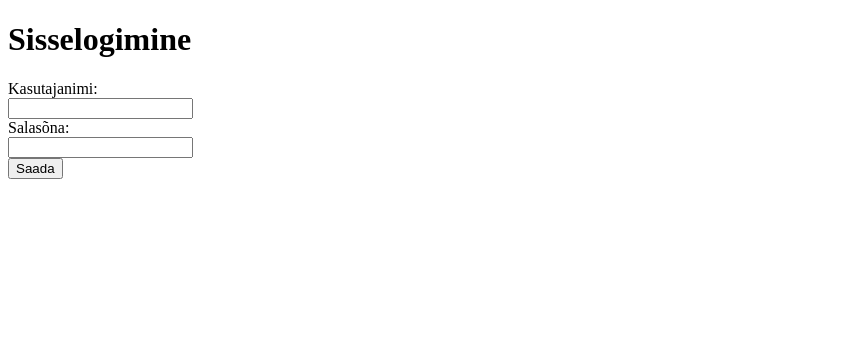
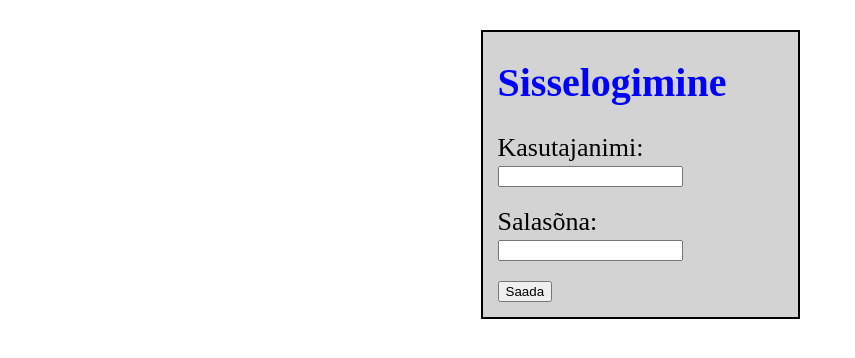
Before and after one commit to Misasja/Veebiarendus, a plain HTML site: page tund02/index.html in a window 1280 px wide. Shown: the whole page, without its empty margins (0-855 px from the left). Drawn offline with Linux system fonts and the light colour scheme.

Commit message:
Update index.html

```diff
--- a/tund02/index.html
+++ b/tund02/index.html
@@ -4,20 +4,52 @@
     <meta charset="UTF-8">
     <meta http-equiv="X-UA-Compatible" content="IE=edge">
     <meta name="viewport" content="width=device-width, initial-scale=1.0">
-    <title>Document</title>
+    <title>Autentimine</title>
+    <style>
+        html {
+            font-size: 20px;
+        }
+        h1 {
+            color: blue;
+        }
+        #konteiner {
+            background-color: lightgray;
+            width: 300px;
+            border-color: black;
+            border-style: solid;
+            border-width: 2px;
+            padding-left: 15px;
+            padding-bottom: 15px;
+            margin-left: auto;
+            margin-right: auto;
+            margin-top: 30px;
+        }
+        .tyhik-yleval {
+            margin-top: 20px;
+        }
+
+        label {
+            font-size: 1.3rem;
+        }
+    </style>
 </head>
 <body>
+    <div id="konteiner">
         <h1>
             Sisselogimine
         </h1>
         <form action="#" method="post">
+            <div>
                 <label for="nimi">Kasutajanimi:</label><br>
-        <input type="text" name="nimi"><br>
+                <input type="text" name="nimi">
+            </div>
+            <div class="tyhik-yleval">
                 <label for="Password">Salasõna:</label><br>
                 <input type="Password" name="salas6na"><br>
-        <input type="submit" value="Saada">
-
+            </div>
+            <input class="tyhik-yleval" type="submit" value="Saada">
         </form>
+    </div>
 
 </body>
 </html>
```
Lines whose indentation alone changed are shown as unchanged.
